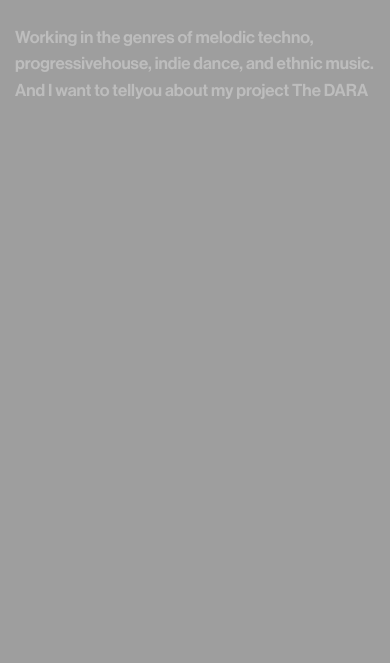
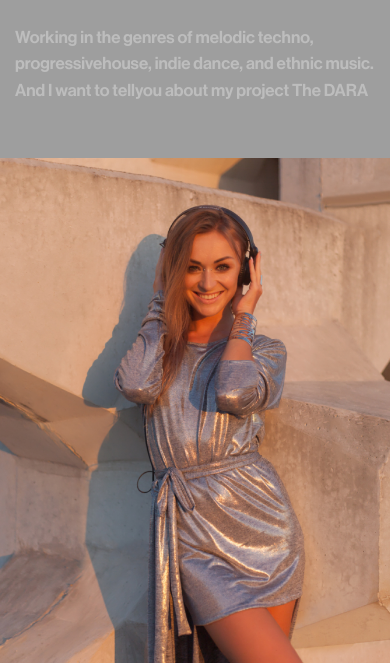
Before and after one commit to annamiolleh/The-Dara, a plain HTML site: page index.html in a window 390 px wide. Shown: the part 403-1066 px from the top of the page. Drawn offline with nearby package versions, Linux system fonts and the light colour scheme; files that its build step writes are made by us from their sources; the site is published under a folder, as on GitHub Pages, so addresses that start at the root find nothing.

Commit message:
Minor tweaks

```diff
--- a/index.html
+++ b/index.html
@@ -98,11 +98,7 @@
 					</div>
 				</div>
 			</div>
-			<div class="intro__pic">
-
-					<!-- <img src="./images/intro.webp" alt="photo the dara"> -->
-
-			</div>
+			<div class="intro__pic"></div>
 		</div>
 	</div>
 
--- a/scss/modules/_adaptability.scss
+++ b/scss/modules/_adaptability.scss
@@ -116,7 +116,7 @@
             display: block;
             width: 100%;
             height: 969px;
-            background: url('/images/intro.webp') center no-repeat;
+            background: url('../images/intro.webp') center no-repeat;
             overflow: hidden;
             background-size: cover;
         }
```
